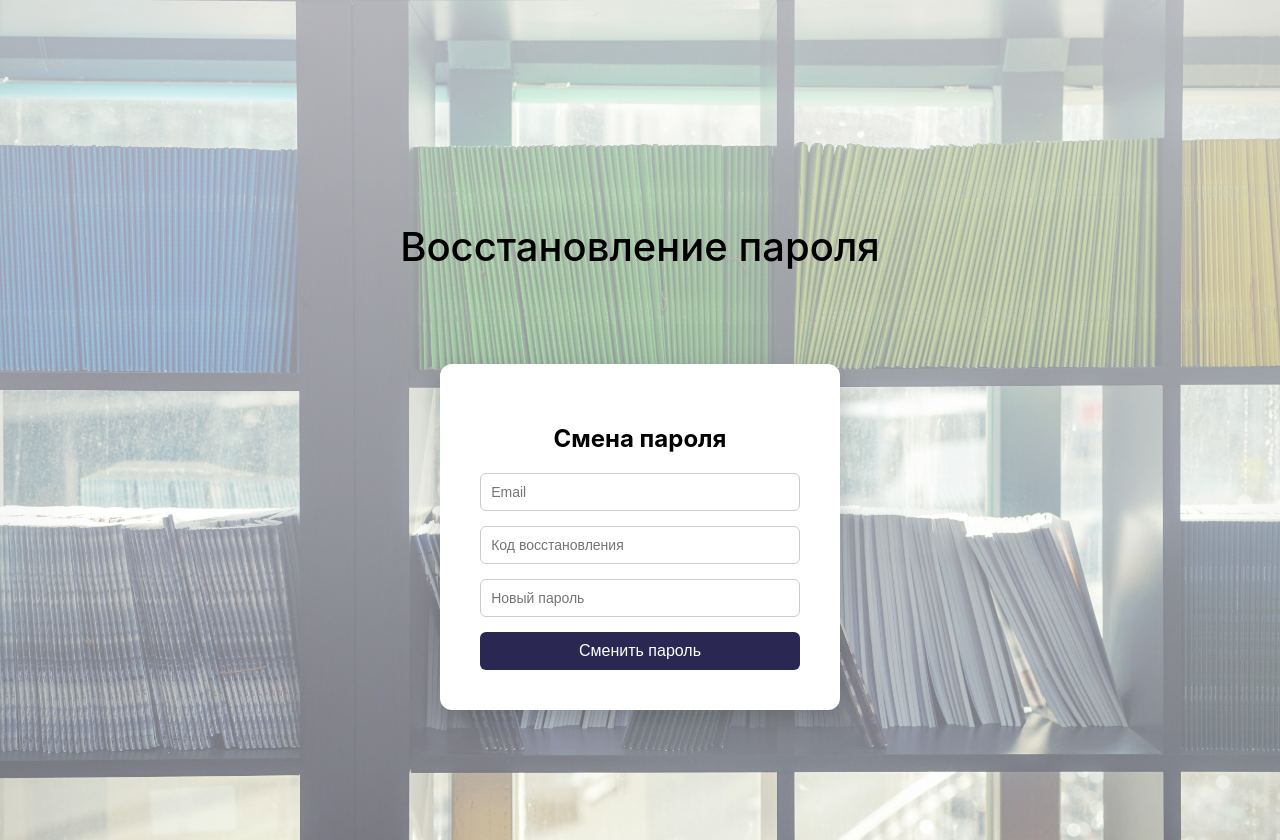
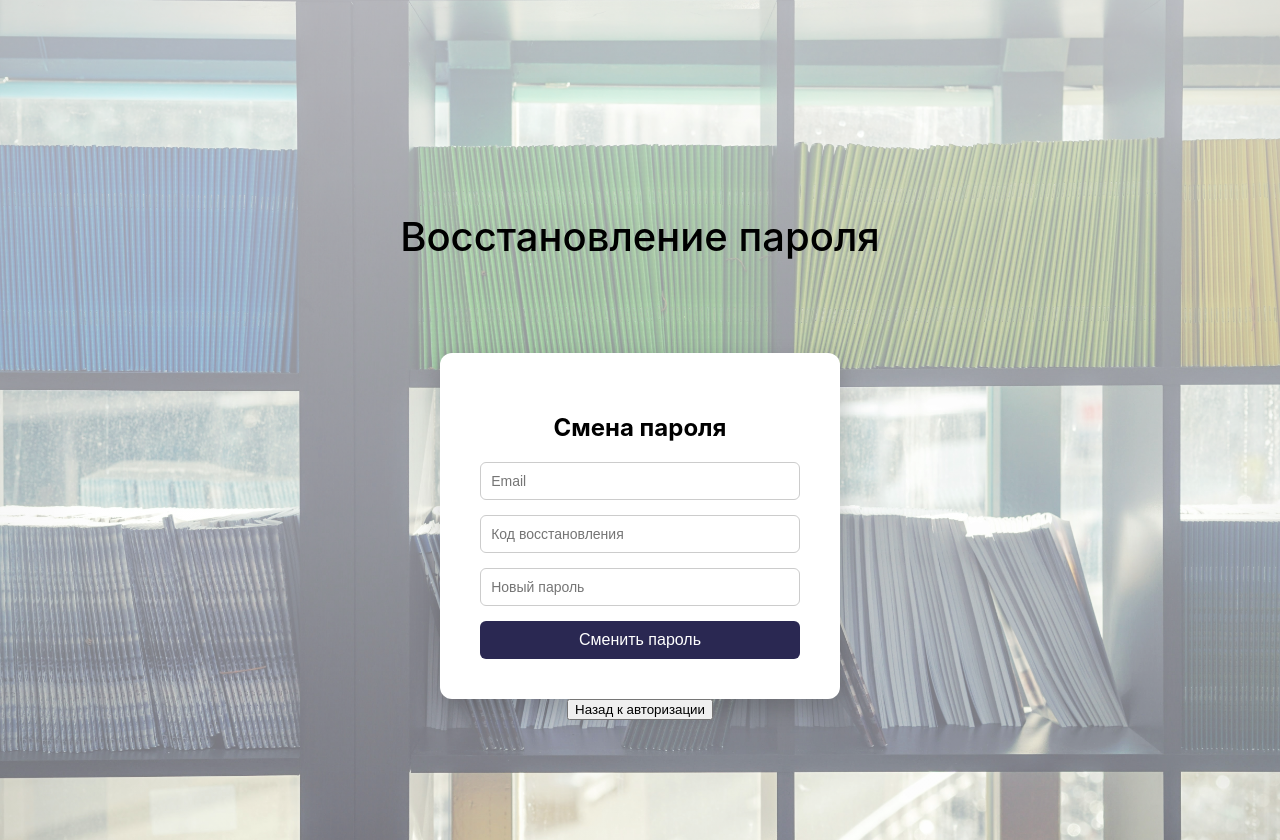
Before and after one commit to golariva/document_classification_system, a React (Create React App) app in the folder frontend/: page /forgot-password in a window 1280 px wide. Built offline with nearby package versions, Linux system fonts and the light colour scheme.

Commit message:
Добавлена кнопка назад на странице восстановления пароля

```diff
--- a/frontend/src/components/ForgotPassword.jsx
+++ b/frontend/src/components/ForgotPassword.jsx
@@ -1,11 +1,13 @@
 import { useState } from "react";
 import "./LoginForm.css";
+import { useNavigate } from "react-router-dom";
 
 export default function ForgotPassword() {
   const [email, setEmail] = useState("");
   const [resetCode, setResetCode] = useState("");
   const [newPassword, setNewPassword] = useState("");
   const [message, setMessage] = useState("");
+  const navigate = useNavigate();
 
   const handleReset = async () => {
     const res = await fetch(
@@ -77,6 +79,10 @@
           </p>
         )}
       </div>
+
+      <button onClick={() => navigate("/login")}>
+        Назад к авторизации
+      </button>
     </main>
   );
 }
```
Also changed, not shown: 1 other file (tests, documents, lock files or other folders).
